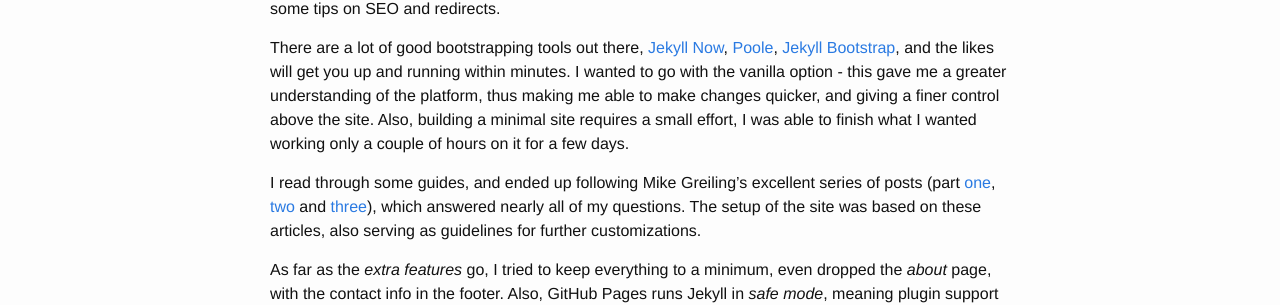
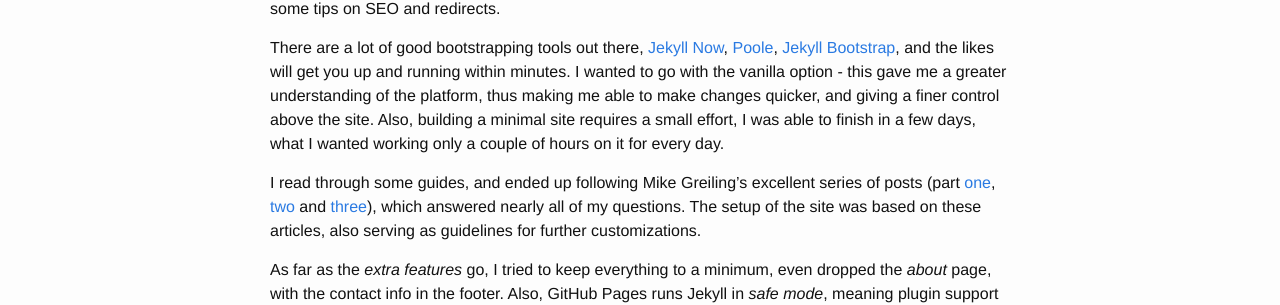
Before and after one commit to rangken/rangken.github.com, a Jekyll site: the page built from _posts/2014-12-28-moving-to-jekyll-github-pages-wordpress.md, in a window 1280 px wide and 900 px high. Shown: the part 359-664 px from the top of the window. Built offline with Jekyll 4.4.1, drawn with Linux system fonts in a browser that asks for light colours; comment, search, counter and statistics services are not loaded.

Commit message:
new post

```diff
--- a/_posts/2014-12-28-moving-to-jekyll-github-pages-wordpress.md
+++ b/_posts/2014-12-28-moving-to-jekyll-github-pages-wordpress.md
@@ -9,7 +9,7 @@ description: A guide on moving from WordPress to GitHub Pages and Jekyll, settin
 I finally made the transition from WordPress to GitHub Pages, resulting in a minimal, hand-crafted blog, without using bootstrapping tools. This post contains what I did, sticking to the bare essentials, plus some tips on SEO and redirects.
 <!-- more -->
 
-There are a lot of good bootstrapping tools out there, [Jekyll Now](https://github.com/barryclark/jekyll-now), [Poole](http://getpoole.com/), [Jekyll Bootstrap](http://jekyllbootstrap.com/), and the likes will get you up and running within minutes. I wanted to go with the vanilla option - this gave me a greater understanding of the platform, thus making me able to make changes quicker, and giving a finer control above the site. Also, building a minimal site requires a small effort, I was able to finish what I wanted working only a couple of hours on it for a few days.
+There are a lot of good bootstrapping tools out there, [Jekyll Now](https://github.com/barryclark/jekyll-now), [Poole](http://getpoole.com/), [Jekyll Bootstrap](http://jekyllbootstrap.com/), and the likes will get you up and running within minutes. I wanted to go with the vanilla option - this gave me a greater understanding of the platform, thus making me able to make changes quicker, and giving a finer control above the site. Also, building a minimal site requires a small effort, I was able to finish in a few days, what I wanted working only a couple of hours on it for every day.
 
 I read through some guides, and ended up following Mike Greiling's excellent series of posts (part [one](http://pixelcog.com/blog/2013/jekyll-from-scratch-introduction/), [two](http://pixelcog.com/blog/2013/jekyll-from-scratch-core-architecture) and [three](http://pixelcog.com/blog/2013/jekyll-from-scratch-extending-jekyll/)), which answered nearly all of my questions. The setup of the site was based on these articles, also serving as guidelines for further customizations.
 
```
